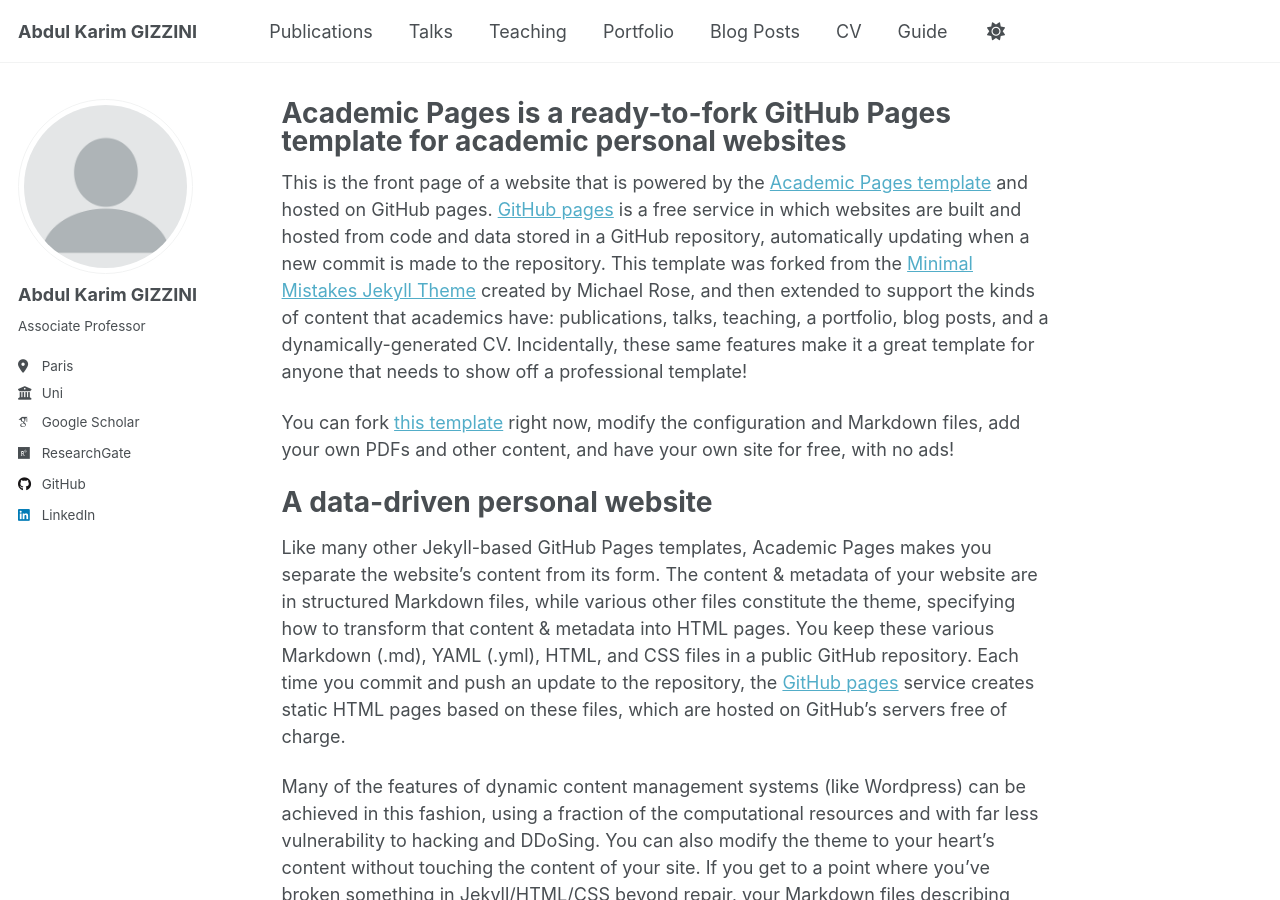
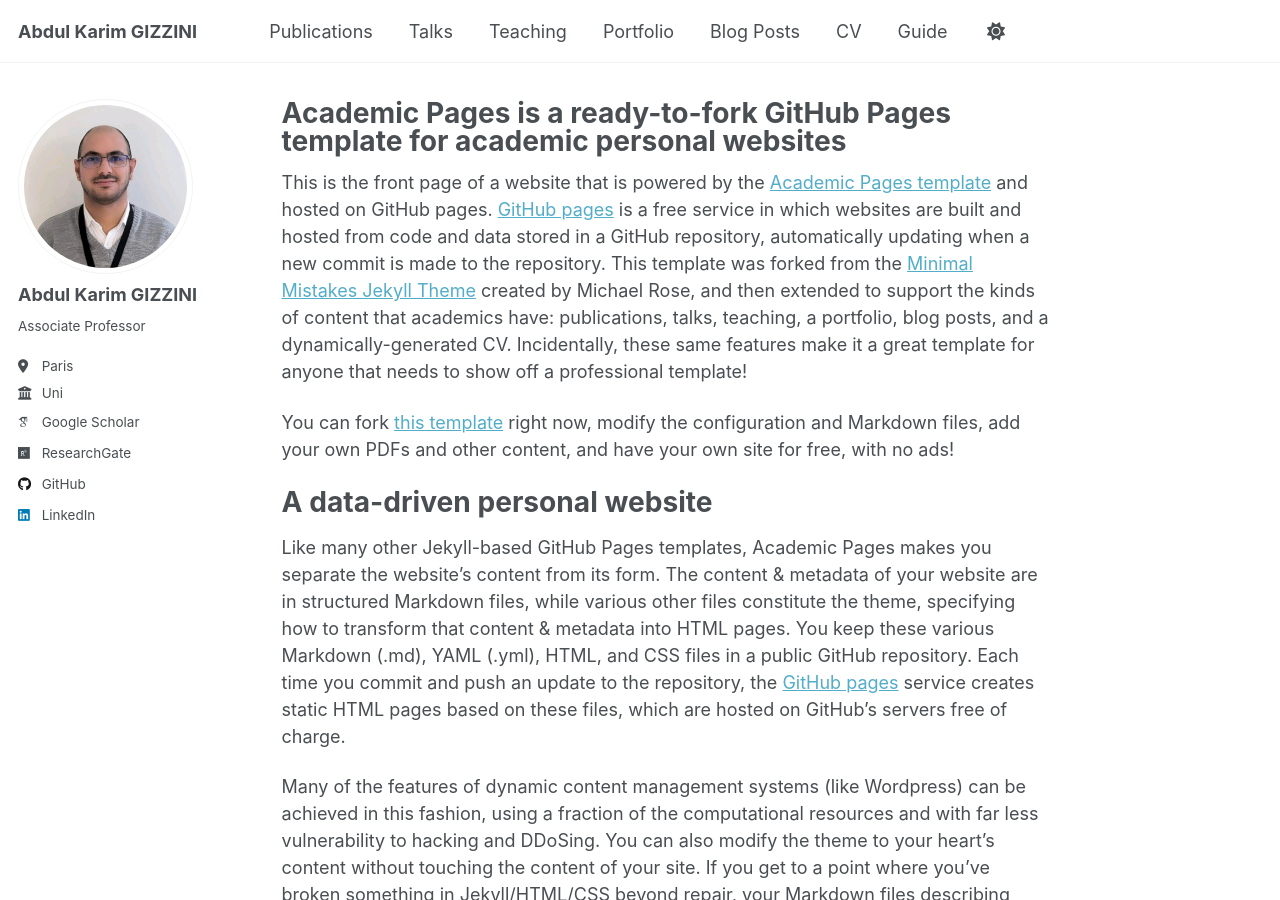
Before and after one commit to abdulkarimgizzini/abdulkarimgizzini-website, a Jekyll site: the page built from _pages/about.md, in a window 1280 px wide and 900 px high. Built offline with Jekyll 4.4.1, drawn with Linux system fonts in a browser that asks for light colours; some web fonts are replaced; a script that is not in the unit is left out.

Commit message:
Update _config.yml

```diff
--- a/_config.yml
+++ b/_config.yml
@@ -22,7 +22,7 @@
 #               Additional customization can be done by editing /_includes/author-profile.html
 author:
   # Biographic information
-  avatar           : "profile.png"
+  avatar           : "personal.jpeg"
   name             : "Abdul Karim GIZZINI"
   pronouns         : # example: "she/her"
   bio              : "Associate Professor"
```
